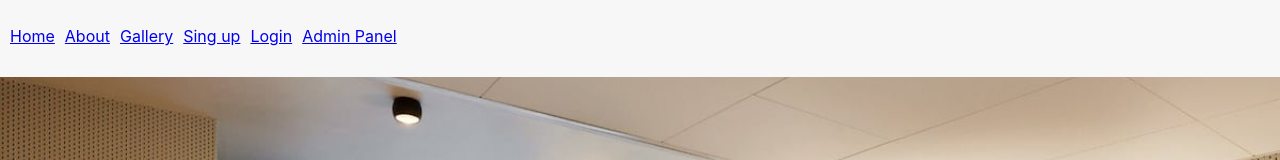
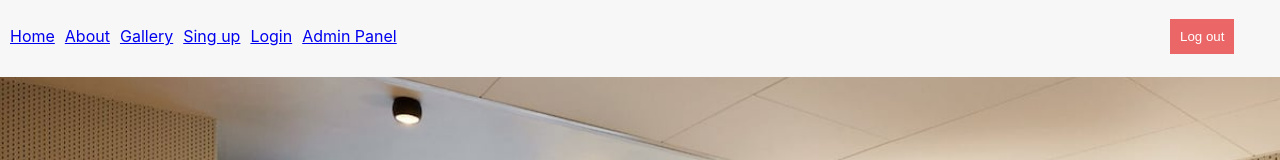
Before and after one commit to Ristar-art/hotel-booking-app, a React (Create React App) app: page / in a window 1280 px wide. Shown: the top 160 px of the page. Built offline with nearby package versions, Linux system fonts and the light colour scheme.

Commit message:
log in commited

```diff
--- /dev/null
+++ b/src/Components/Logout/logout.js
@@ -0,0 +1,4 @@
+
+
+import React from 'react';
+import { Link } from 'react-router-dom';
--- a/src/Components/Navbar/Navbar.css
+++ b/src/Components/Navbar/Navbar.css
@@ -31,5 +31,15 @@ ul {
     margin-right: 0;
   }
   .nav-button:hover {
-    background-color: rgba(0, 0, 0, 0.8);
+    background-color: rgba(80, 76, 76, 0.8);
   }
+
+  .navbar-links button{
+   position: absolute;
+    top: 25%;
+    left: 90%;
+
+    background-color: #eb6767;
+    padding: 10px;
+    z-index: 2;
+  }
--- a/src/Components/Navbar/Navbar.js
+++ b/src/Components/Navbar/Navbar.js
@@ -1,8 +1,20 @@
 import React from "react";
 import { Link } from "react-router-dom";
-import './Navbar.css'
+import './Navbar.css';
+
+export const useLogout = () => {
+  const logout = () => {
+    localStorage.removeItem('accessToken');
+  }
+  return logout;
+}
 
 export const Navbar = ({ user }) => {
+  const logout = useLogout();
+
+  const handleLogout = () => {
+    logout();
+  }
 
   return (
     <nav>
@@ -25,7 +37,9 @@ export const Navbar = ({ user }) => {
         <li>
           <Link to="/admin">Admin Panel</Link>
         </li>
-
+        <li>
+          <button onClick={() => { handleLogout(); window.location.href = '/' }}>Log out </button>
+        </li>
       </ul>
     </nav>
   );
--- a/src/Pages/RoomDiscreption/roomDiscreption.js
+++ b/src/Pages/RoomDiscreption/roomDiscreption.js
@@ -44,7 +44,7 @@ const RoomDescriptionPage = () => {
             roomNumber: room.roomNumber,
             roomType: room.roomType,
           },
-          unit_amount: room.rentPerDay * numberOfDays * 100 ,
+          unit_amount: room.rentPerDay * 100 ,
         },
         quantity: 1,
       },
```
Lines whose indentation alone changed are shown as unchanged.
